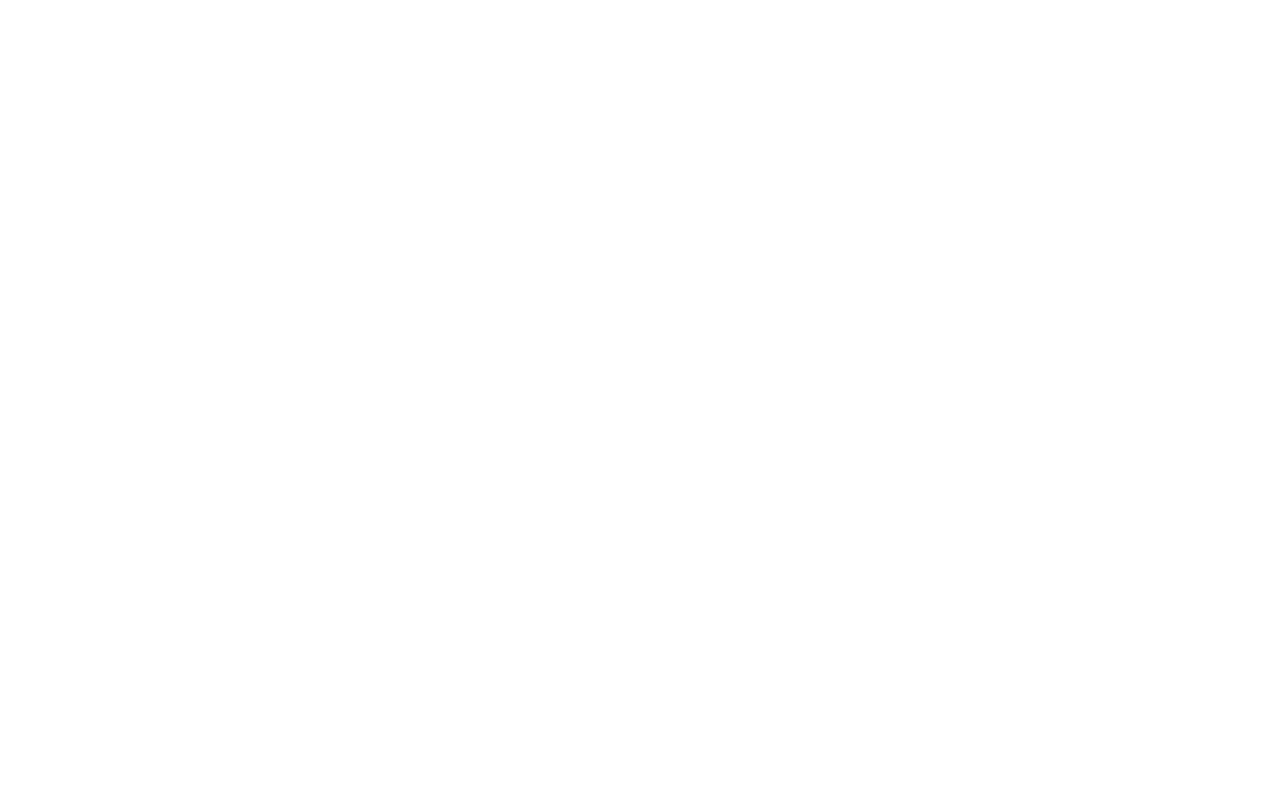
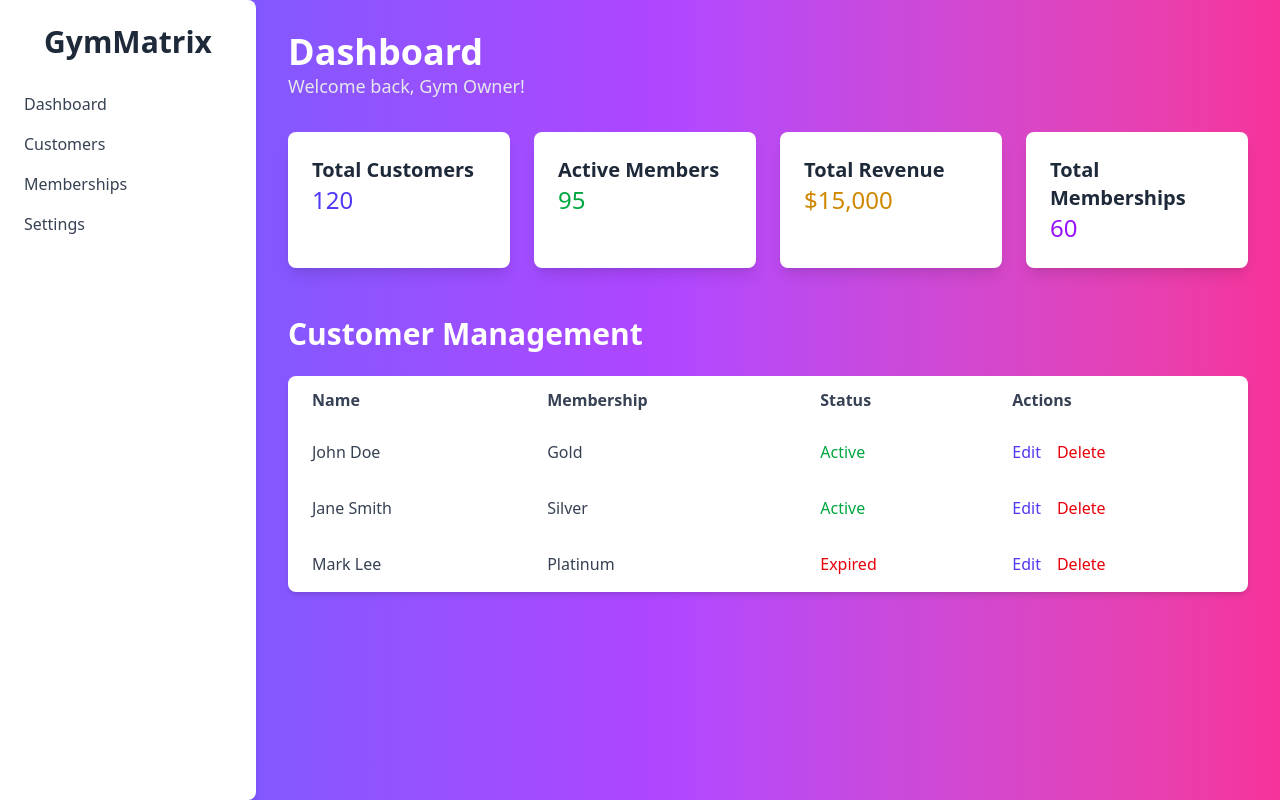
Before and after one commit to NGamerHere/gymmatrix-frontend, a Vue app: page /dashboard in a window 1280 px wide. Before the commit this address had no page. Built offline with nearby package versions, Linux system fonts and the light colour scheme; the HTML template or start-up script is replaced by a standard one.

Commit message:
added the basic dashboard view need to integrate the backend

```diff
--- a/src/router/index.ts
+++ b/src/router/index.ts
@@ -17,6 +17,10 @@
       path: '/login',
       name: 'login',
       component: () => import('../views/LoginView.vue'),
+    },{
+      path: '/dashboard',
+      name: 'Dashboard',
+      component: () => import('../views/Dashboard.vue'),
     },
   ],
 })
--- /dev/null
+++ b/src/views/Dashboard.vue
@@ -0,0 +1,101 @@
+<script lang="ts">
+import { defineComponent } from 'vue';
+
+export default defineComponent({
+  name: 'DashboardView',
+  data: () => ({
+    customers: [
+      { name: 'John Doe', membership: 'Gold', status: 'Active' },
+      { name: 'Jane Smith', membership: 'Silver', status: 'Active' },
+      { name: 'Mark Lee', membership: 'Platinum', status: 'Expired' },
+    ],
+    stats: {
+      totalCustomers: 120,
+      activeMembers: 95,
+      totalRevenue: '$15,000',
+      totalMemberships: 60,
+    }
+  }),
+  methods: {
+
+  }
+});
+</script>
+
+<template>
+  <div class="min-h-screen bg-gradient-to-r from-indigo-500 via-purple-500 to-pink-500 flex">
+    <!-- Sidebar -->
+    <div class="w-64 bg-white shadow-md rounded-r-lg p-6">
+      <h2 class="text-3xl font-bold text-center text-gray-800 mb-8">GymMatrix</h2>
+      <ul class="space-y-4">
+        <li><router-link to="/" class="text-gray-700 hover:text-indigo-600">Dashboard</router-link></li>
+        <li><router-link to="/customers" class="text-gray-700 hover:text-indigo-600">Customers</router-link></li>
+        <li><router-link to="/memberships" class="text-gray-700 hover:text-indigo-600">Memberships</router-link></li>
+        <li><router-link to="/settings" class="text-gray-700 hover:text-indigo-600">Settings</router-link></li>
+      </ul>
+    </div>
+
+    <!-- Main Content -->
+    <div class="flex-1 p-8 overflow-y-auto">
+      <div class="mb-8">
+        <h1 class="text-4xl font-bold text-white">Dashboard</h1>
+        <p class="text-lg text-gray-200">Welcome back, Gym Owner!</p>
+      </div>
+
+      <!-- Stats Section -->
+      <div class="grid grid-cols-1 md:grid-cols-2 lg:grid-cols-4 gap-6">
+        <div class="bg-white p-6 rounded-lg shadow-lg">
+          <h3 class="text-xl font-semibold text-gray-800">Total Customers</h3>
+          <p class="text-2xl text-indigo-600">{{ stats.totalCustomers }}</p>
+        </div>
+        <div class="bg-white p-6 rounded-lg shadow-lg">
+          <h3 class="text-xl font-semibold text-gray-800">Active Members</h3>
+          <p class="text-2xl text-green-600">{{ stats.activeMembers }}</p>
+        </div>
+        <div class="bg-white p-6 rounded-lg shadow-lg">
+          <h3 class="text-xl font-semibold text-gray-800">Total Revenue</h3>
+          <p class="text-2xl text-yellow-600">{{ stats.totalRevenue }}</p>
+        </div>
+        <div class="bg-white p-6 rounded-lg shadow-lg">
+          <h3 class="text-xl font-semibold text-gray-800">Total Memberships</h3>
+          <p class="text-2xl text-purple-600">{{ stats.totalMemberships }}</p>
+        </div>
+      </div>
+
+      <!-- Customer Management Section -->
+      <div class="mt-12">
+        <h2 class="text-3xl font-semibold text-white mb-6">Customer Management</h2>
+        <table class="min-w-full table-auto text-gray-700 bg-white shadow-md rounded-lg overflow-hidden">
+          <thead>
+            <tr>
+              <th class="px-6 py-3 text-left">Name</th>
+              <th class="px-6 py-3 text-left">Membership</th>
+              <th class="px-6 py-3 text-left">Status</th>
+              <th class="px-6 py-3 text-left">Actions</th>
+            </tr>
+          </thead>
+          <tbody>
+            <tr v-for="(customer, index) in customers" :key="index">
+              <td class="px-6 py-4">{{ customer.name }}</td>
+              <td class="px-6 py-4">{{ customer.membership }}</td>
+              <td class="px-6 py-4">
+                <span :class="{
+                  'text-green-600': customer.status === 'Active',
+                  'text-red-600': customer.status === 'Expired'
+                }">{{ customer.status }}</span>
+              </td>
+              <td class="px-6 py-4">
+                <button class="text-indigo-600 hover:text-indigo-800">Edit</button>
+                <button class="text-red-600 hover:text-red-800 ml-4">Delete</button>
+              </td>
+            </tr>
+          </tbody>
+        </table>
+      </div>
+    </div>
+  </div>
+</template>
+
+<style scoped>
+
+</style>
--- a/src/views/HomeView.vue
+++ b/src/views/HomeView.vue
@@ -3,5 +3,5 @@
 </script>
 
 <template>
-<h1 class="text-2xl p-2" >Hello world</h1>
+<h1 class="text-2xl p-2" > Gym-matrix </h1>
 </template>
--- a/src/views/LoginView.vue
+++ b/src/views/LoginView.vue
@@ -22,7 +22,8 @@
       },{
         withCredentials: true
       }).then((response) => {
-        console.log(response)
+        localStorage.setItem("token", response.data.token);
+        this.$router.push({ name: 'Dashboard' });
       }).catch((error) => {
         console.log(error);
       });
```
